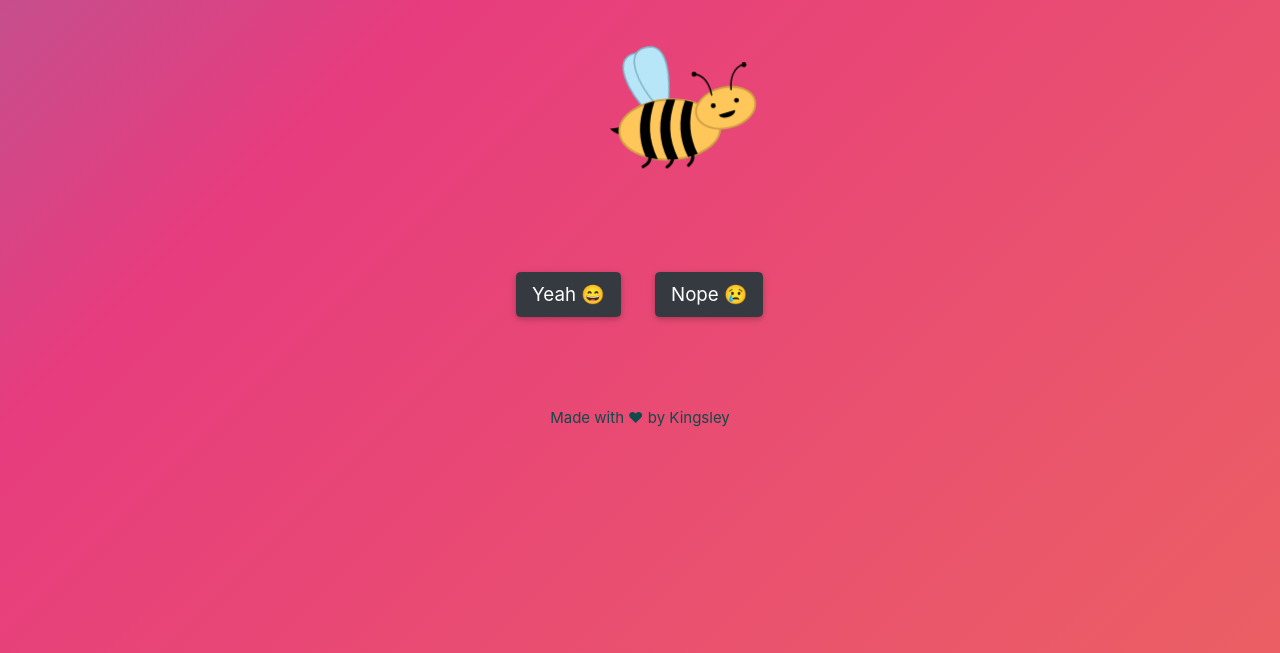
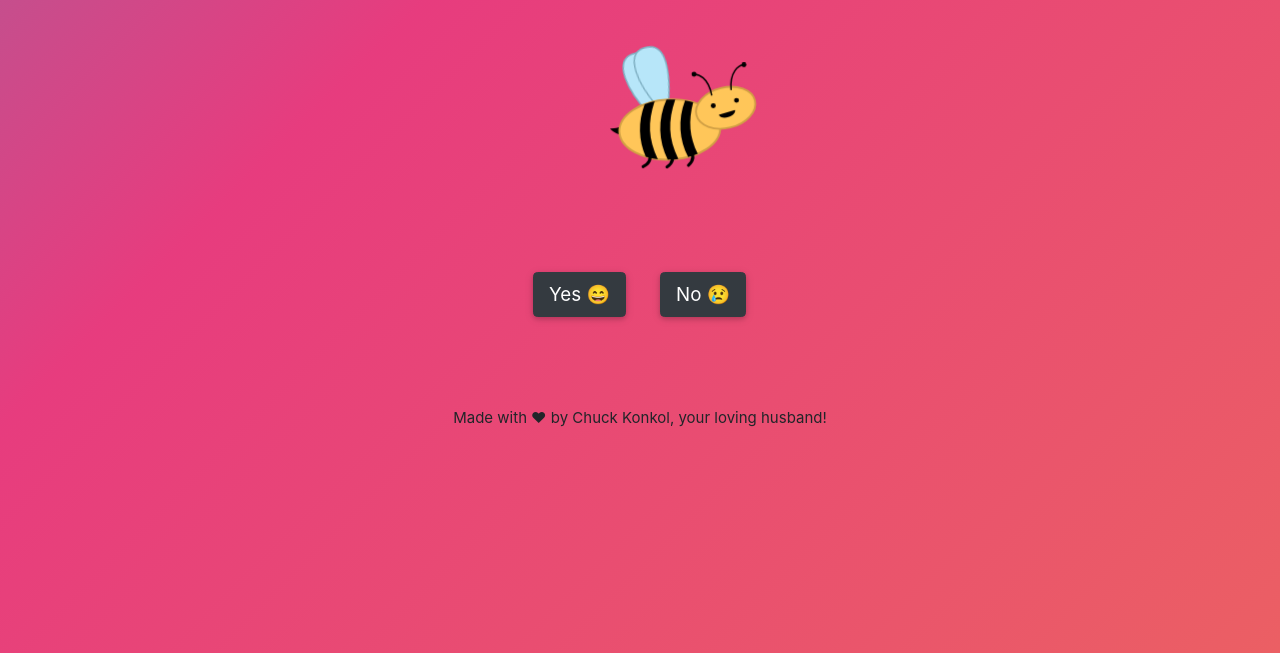
Before and after one commit to chukon/OurFirstYear.github.io, a website: page index.html in a window 1280 px wide. Shown: the part 147-800 px from the top of the page. Drawn offline with nearby package versions, Linux system fonts and the light colour scheme; no server answers.

Commit message:
Update index.html

```diff
--- a/index.html
+++ b/index.html
@@ -106,9 +106,9 @@ Author: Kingsley Chimezie
         <!-- BUTTONS -->
         <div id="btnsGroup" class="btns-group">
             <button type="button" onclick="yesClicked()" id="btnYes"
-                class="animate__animated animate__zoomIn animate__delay-2s m-3 btn btn-dark btn-lg w3-card">Yeah 😄</button>
+                class="animate__animated animate__zoomIn animate__delay-2s m-3 btn btn-dark btn-lg w3-card">Yes 😄</button>
             <button type="button" onclick="noClicked()" id="btnNo"
-                class="animate__animated animate__zoomIn animate__delay-3s m-3 btn btn-dark btn-lg w3-card">Nope 😢</button>
+                class="animate__animated animate__zoomIn animate__delay-3s m-3 btn btn-dark btn-lg w3-card">No 😢</button>
             <button type="button" onclick="changeAnswerClicked()" id="btnChangeAnswer"
                 class="animate__animated animate__zoomIn animate__delay-2s btn btn-dark btn-lg w3-card">Change
                 Answer</button>
@@ -117,11 +117,10 @@ Author: Kingsley Chimezie
 
         <!-- CREDIT -->
         <div id="credit" class="animate__animated animate__fadeInUp animate__delay-2s">
-            <a href="https://github.com/KingsleyChimezie/be-my-valentine">
                 Made with
                 <span id="heart"
                     class="animate__animated animate__heartBeat animate__delay-5s animate__slow animate__infinite">❤</span>
-                by Kingsley
+                by Chuck Konkol, your loving husband!
             </a>
         </div>
 
```
